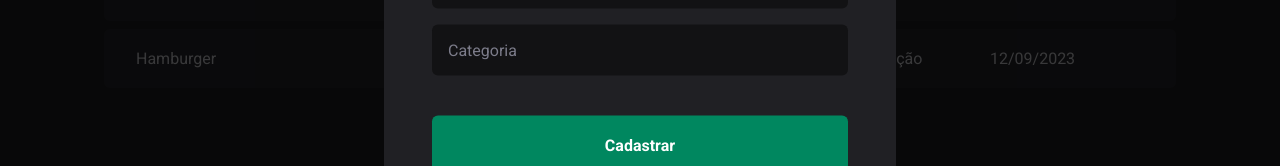
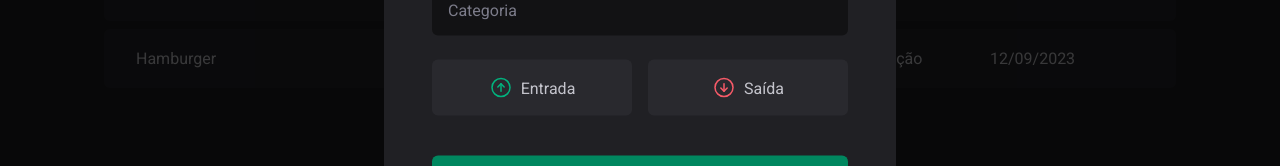
Before and after one commit to pedromlsr/dt-money-rocketseat-ignite, a React (Vite) app in the folder 03-dt-money/: page / in a window 1280 px wide. Both pictures are taken after a click on the button "Nova transação". Shown: the part 398-564 px from the top of the page. Built offline with nearby package versions, Linux system fonts and the light colour scheme.

Commit message:
income/outcome buttons in pop up

```diff
--- a/03-dt-money/src/components/NewTransactionModal/index.tsx
+++ b/03-dt-money/src/components/NewTransactionModal/index.tsx
@@ -1,6 +1,6 @@
 import * as Dialog from '@radix-ui/react-dialog'
-import { CloseButton, Content, Overlay } from './styles'
-import { X } from 'phosphor-react'
+import { CloseButton, Content, Overlay, TransactionType, TransactionTypeButton } from './styles'
+import { ArrowCircleDown, ArrowCircleUp, X } from 'phosphor-react'
 
 export function NewTransactionModal() {
   return (
@@ -19,6 +19,18 @@
           <input type="number" placeholder="Preço"  required/>
           <input type="text" placeholder="Categoria"  required/>
 
+          <TransactionType>
+            <TransactionTypeButton variant="income">
+              <ArrowCircleUp size={24} />
+              Entrada
+            </TransactionTypeButton>
+
+            <TransactionTypeButton variant="outcome">
+              <ArrowCircleDown size={24} />
+              Saída
+            </TransactionTypeButton>
+          </TransactionType>
+
           <button type="submit">
             Cadastrar
           </button>
--- a/03-dt-money/src/components/NewTransactionModal/styles.ts
+++ b/03-dt-money/src/components/NewTransactionModal/styles.ts
@@ -67,4 +67,35 @@
   line-height: 0;
   cursor: pointer;
   color: ${props => props.theme["gray-500"]};
+  `
+
+export const TransactionType = styled.div`
+  display: grid;
+  grid-template-columns: repeat(2, 1fr);
+  gap: 1rem;
+  margin-top: 0.5rem;
+  `
+
+interface TransactionTypeButtonProps {
+  variant: 'income' | 'outcome'
+}
+
+export const TransactionTypeButton = styled.button<TransactionTypeButtonProps>`
+  background: ${props => props.theme["gray-700"]};
+  padding: 1rem;
+  display: flex;
+  align-items: center;
+  justify-content: center;
+  gap: 0.5rem;
+  border-radius: 6px;
+  cursor: pointer;
+  border: 0;
+  color: ${props => props.theme["gray-300"]};
+
+  svg {
+    color: ${props => props.variant === 'income'
+      ? props.theme["green-300"]
+      : props.theme["red-300"]
+    };
+  }
 `
--- a/03-dt-money/src/pages/Transactions/styles.ts
+++ b/03-dt-money/src/pages/Transactions/styles.ts
@@ -36,5 +36,6 @@
 export const PriceHighlight = styled.span<PriceHighlightProps>`
   color: ${props => props.variant === 'income'
     ? props.theme["green-300"]
-    : props.theme["red-300"]};
+    : props.theme["red-300"]
+  };
 `
```
